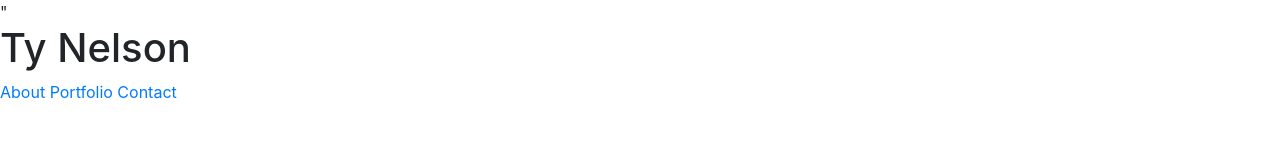
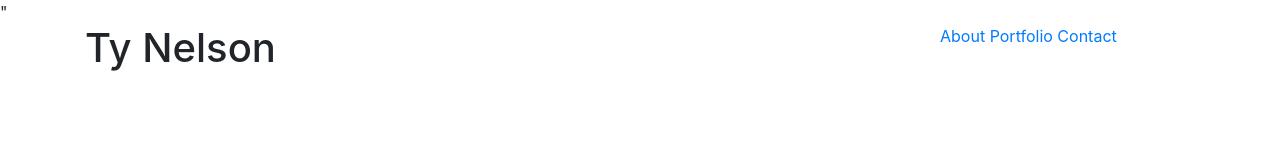
Before and after one commit to tnelson1118/Bootstrap-Portfolio, a plain HTML site: page portfolio.html in a window 1280 px wide. Drawn offline with nearby package versions, Linux system fonts and the light colour scheme.

Commit message:
header layout

```diff
--- a/portfolio.html
+++ b/portfolio.html
@@ -12,14 +12,28 @@
 
     <!-- Header -->
 
-    <header>
+    <header class="container">
 
+        <div class="row">
+            <div class="col-md-3">
                 <h1>Ty Nelson</h1>
+            </div>
+            <!-- just for space -->
+            <div class="col-md-3">
+
+            </div>
+            <!-- just for space -->
+            <div class="col-md-3">
+
+            </div>
+            <div class="col-md-3">
                 <nav>
                     <a href="index.html">About</a>
                     <a href="portfolio.html">Portfolio</a>
                     <a href="contact.html">Contact</a>
                 </nav>
+            </div>
+        </div>
 
     </header>
 
```
Also changed, not shown: contact.html (+15 -1 lines). Lines whose indentation alone changed are shown as unchanged.
